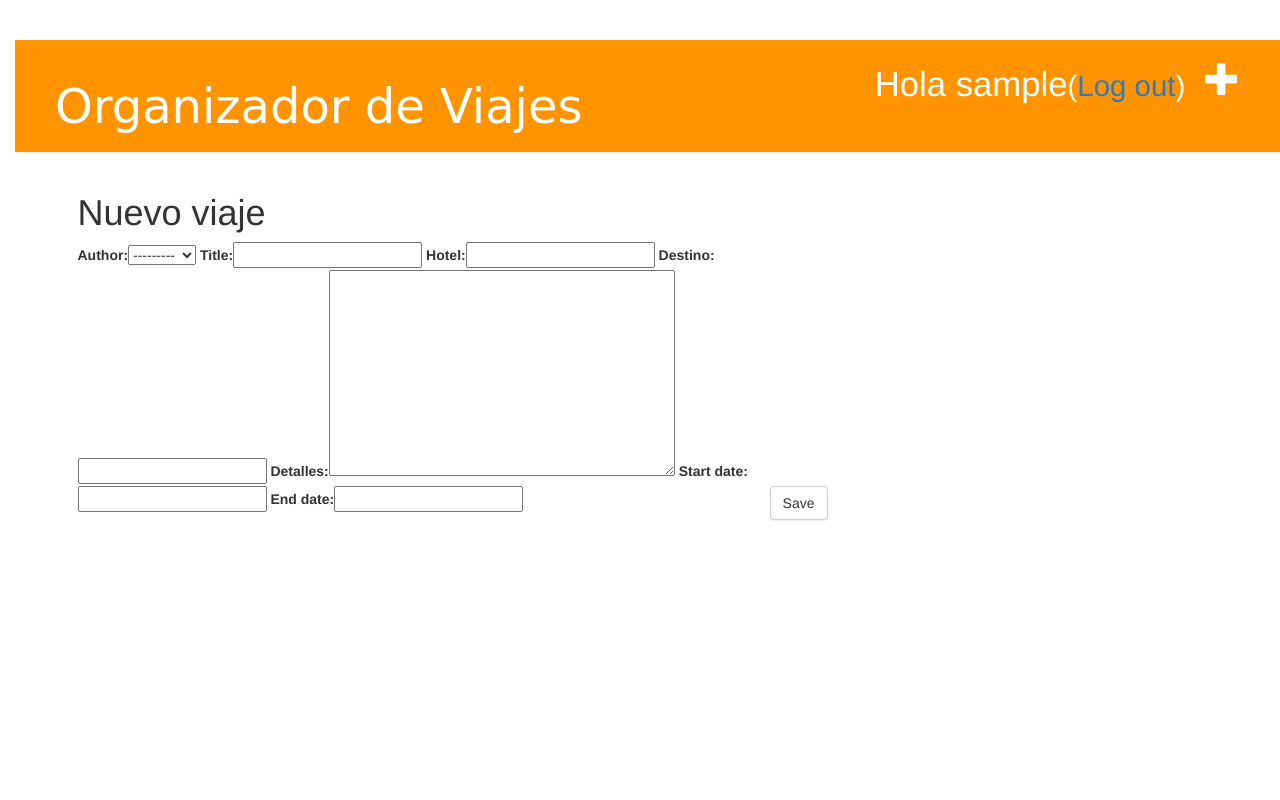
After one commit to sebimg/viajes, a Django app: page /viajesApp/viaje/new/ in a window 1280 px wide. The commit adds this page. Run offline with Django 3.2, Linux system fonts and the light colour scheme; the visitor is signed in with stand-in values (Sample User, id 1); data comes from the database, SQL or seed files in the repository; parts of the project's set-up code (start-up, migrations or seed data) failed here and were passed over; some libraries are stand-ins or nearby versions.

Commit message:
segundo commit

```diff
--- a/viajes/urls.py
+++ b/viajes/urls.py
@@ -16,7 +16,12 @@ Including another URLconf
 """
 from django.conf.urls import patterns, include, url
 from django.contrib import admin
+
+
+admin.autodiscover()
 urlpatterns = [
  url(r'^viajesApp/', include('viajesApp.urls')),
  url(r'^admin/', include(admin.site.urls)),
+ url(r'^accounts/login/$', 'django.contrib.auth.views.login'),
+ url(r'^accounts/logout/$', 'django.contrib.auth.views.logout', {'next_page': '/'})
 ]
--- a/viajesApp/admin.py
+++ b/viajesApp/admin.py
@@ -1,5 +1,7 @@
 from django.contrib import admin
-from .models import Viaje
+from .models import Viaje,Destino,Detalle
 
 # Register your models here.
 admin.site.register(Viaje)
+admin.site.register(Destino)
+admin.site.register(Detalle)
--- /dev/null
+++ b/viajesApp/forms.py
@@ -0,0 +1,54 @@
+from django import forms
+
+from .models import Viaje, Destino
+import datetime
+from django.forms.extras.widgets import *
+from django.forms import ModelForm, Form
+from django.contrib.admin import widgets
+from bootstrap3_datepicker import *
+from datetimewidget.widgets import DateTimeWidget, DateWidget, TimeWidget
+from django.db import models
+
+
+class ViajeForm(forms.ModelForm):
+
+
+    class Meta:
+        model = Viaje
+        #start_date = forms.DateField(widget=SelectDateWidget)
+
+        fields = '__all__'
+
+
+        widgets = {
+        #NOT Use localization and set a default format
+        'start_date': DateTimeWidget(usel10n=True, bootstrap_version=3),
+        'end_date'  : DateTimeWidget(usel10n=True, bootstrap_version=3)
+        }
+
+
+class DestinoForm(forms.ModelForm):
+
+    class Meta:
+        model = Destino
+        fields = '__all__'
+
+        widgets = {
+        #NOT Use localization and set a default format
+        'start_date': DateWidget(usel10n=True, bootstrap_version=3),
+        'end_date'  : DateWidget(usel10n=True, bootstrap_version=3)
+        }
+
+    def clean(self):
+        cleaned_data=super(DestinoForm,self).clean
+
+        startdate = self.cleaned_data['start_date']
+        enddate = self.cleaned_data['end_date']
+
+        if startdate is None:
+            raise forms.ValidationError("Fecha de inicio incompleta.")
+        if enddate is None:
+            raise forms.ValidationError("Fecha de fin incompleta.")
+        else:
+            if enddate < startdate:
+                raise forms.ValidationError("Fecha de fin debe ser mayor a fecha de inicio")
--- a/viajesApp/models.py
+++ b/viajesApp/models.py
@@ -16,3 +16,28 @@ class Viaje(models.Model):
 
     def __str__(self):
         return self.title
+
+class Destino(models.Model):
+    nombre = models.CharField(max_length=50)
+    comentario = models.TextField()
+    start_date = models.DateField(blank=True, null=True)
+    end_date = models.DateField(blank=True, null= True)
+    hotel = models.CharField(max_length=50)
+    viaje = models.ForeignKey('viajesApp.Viaje',related_name='destinos')
+
+    def publicar(self):
+        self.save()
+
+    def __str__(self):
+        return self.nombre
+
+class Detalle(models.Model):
+    nombre = models.CharField(max_length=50)
+    detalle = models.TextField()
+    destino = models.ForeignKey('viajesApp.Destino',related_name='detalles')
+
+    def publicar(self):
+        self.save()
+
+    def __str__(self):
+        return self.nombre
--- /dev/null
+++ b/viajesApp/static/viajesApp/css/viajesApp.css
@@ -0,0 +1,60 @@
+ h1 a {
+        color: #FCA205;
+        font-family: 'Comic Sans MS';
+ }
+
+ body {
+        padding-left: 15px;
+ }
+
+ .page-header {
+        background-color: #ff9400;
+        margin-top: 0;
+        padding: 20px 20px 20px 40px;
+    }
+
+  .page-header h1, .page-header h1 a, .page-header h1 a:visited, .page-header h1 a:active {
+        color: #ffffff;
+        font-size: 36pt;
+        text-decoration: none;
+    }
+
+      .content {
+        margin-left: 40px;
+    }
+
+    h1, h2, h3, h4 {
+        font-family: 'Lobster', cursive;
+    }
+
+    .date {
+        float: right;
+        color: #828282;
+    }
+
+    .save {
+        float: right;
+    }
+
+    .viaje-form textarea, .viaje-form input {
+        width: 100%;
+    }
+
+    .top-menu, .top-menu:hover, .top-menu:visited {
+        color: #ffffff;
+        float: right;
+        font-size: 26pt;
+        margin-right: 20px;
+    }
+
+    .viaje {
+        margin-bottom: 70px;
+    }
+
+    .viaje h1 a, .post h1 a:visited {
+        color: #000000;
+    }
+
+    .destino {
+    margin: 20px 0px 20px 20px;
+}
--- a/viajesApp/templates/viajesApp/base.html
+++ b/viajesApp/templates/viajesApp/base.html
@@ -1,23 +1,39 @@
-{% load staticfiles %}
-<!DOCTYPE html>
-<html lang="en">
+  {% load staticfiles %}
+ <html>
+
     <head>
-        <meta http-equiv="Content-Type" content="text/html;
-        charset=utf-8" />
-        <title>{% block title %}{% if page_title %}{{ page_title }} -
-        {% endif %}{{ site_name }}{% endblock %}</title>
-        <meta name="keywords" content="{{ palabras_claves }}" />
-        <meta name="description" content="{{ descripcion }}" />
-
-        <link href="{% static "viajesApp/bootstrap/css/bootstrap.css" %}" rel="stylesheet">
-        <link href="{% static "viajesApp/bootstrap/css/bootstrap.min.css" %}" rel="stylesheet">
-        <link href="{% static "viajesApp/bootstrap/css/bootstrap-theme.css" %}" rel="stylesheet">
-        <link href="{% static "viajesApp/bootstrap/css/bootstrap-theme.min.css" %}" rel="stylesheet">
+        <title>Viajes App</title>
+        <link rel="stylesheet" href="//maxcdn.bootstrapcdn.com/bootstrap/3.2.0/css/bootstrap.min.css">
+        <link rel="stylesheet" href="//maxcdn.bootstrapcdn.com/bootstrap/3.2.0/css/bootstrap-theme.min.css">
+        <link rel="stylesheet" href="{% static 'viajesApp/css/viajesApp.css' %}">
+       <script src="https://ajax.googleapis.com/ajax/libs/jquery/1.8.3/jquery.min.js"></script>
+    <link href="{{ STATIC_URL }}css/bootstrap.css" rel="stylesheet" type="text/css"/>
+    <script src="{{ STATIC_URL }}js/bootstrap.js"></script>
+    {{ form.media }}
 
     </head>
+    <body>
 
-    <body>
-    {% block contenedor %}{% endblock %}
+        <div class="page-header">
+            {% if user.is_authenticated %}
+            <a href="{% url 'viaje_new' %}" class="top-menu"><span class="glyphicon glyphicon-plus"></span></a>
+            <p class="top-menu">Hola {{ user.username }}<small>(<a href="{% url 'django.contrib.auth.views.logout' %}">Log out</a>)</small></p>
+            {% else %}
+            <a href="{% url 'django.contrib.auth.views.login' %}" class="top-menu"><span class="glyphicon glyphicon-lock"></span></a>
+            {% endif %}
+
+        <h1><a href="{% url 'viajesApp.views.viaje_list' %}">Organizador de Viajes</a></h1>
+        </div>
+
+       <div class="content container">
+            <div class="row">
+                <div class="col-md-8">
+                {% block content %}
+                {% endblock %}
+                </div>
+            </div>
+        </div>
+
+
     </body>
-
-</html>
+ </html>
--- /dev/null
+++ b/viajesApp/templates/viajesApp/viaje_edit.html
@@ -0,0 +1,15 @@
+{% extends 'viajesApp/base.html' %}
+
+    {% block content %}
+        <h1>Nuevo viaje</h1>
+        {% load bootstrap %}
+
+
+        <form method="POST" class="post-form">{% csrf_token %}
+            {{ form|bootstrap }}
+
+            <button type="submit" class="save btn btn-default">Save</button>
+        </form>
+
+
+    {% endblock %}
--- a/viajesApp/urls.py
+++ b/viajesApp/urls.py
@@ -1,5 +1,14 @@
 from django.conf.urls import patterns, url
 from viajesApp import views
+
+
 urlpatterns = patterns('',
-url(r'^$', views.index, name='index'),
+url(r'^$', views.viaje_list, name='viaje_list'),
+url (r'^viaje/(?P<pk>[0-9]+)/$', views.viaje_detail),
+url(r'^viaje/new/$', views.viaje_new, name='viaje_new'),
+url(r'^viaje/(?P<pk>[0-9]+)/edit/$', views.viaje_edit, name='viaje_edit'),
+url(r'^viaje/(?P<pk>[0-9]+)/remove/$', views.viaje_remove, name='viaje_remove'),
+url(r'^viaje/(?P<pk>[0-9]+)/destino/$', views.add_destino_to_viaje, name='add_destino_to_viaje'),
+url(r'^viaje/(?P<pk>[0-9]+)/destino/remove/$', views.destino_remove, name='destino_remove'),
+url(r'^viaje/(?P<pk>[0-9]+)/destino/edit/$', views.destino_edit, name='destino_edit'),
 )
--- a/viajesApp/views.py
+++ b/viajesApp/views.py
@@ -1,9 +1,85 @@
-from django.shortcuts import render
+from django.shortcuts import render, get_object_or_404
 from django.template import RequestContext, loader
+from .forms import ViajeForm, DestinoForm
 # Create your views here.
 from django.http import HttpResponse
+from .models import Viaje, Destino
+from django.shortcuts import redirect
+from django.contrib.auth.decorators import login_required
+@login_required
+def viaje_list(request):
 
-def index(request):
-    contenido = {'nombre_sitio': 'Organizando Viajes com'}
+    viajes = Viaje.objects.all()
+    return render(request, 'viajesApp/viaje_list.html', {'viajes': viajes})
+@login_required
+def viaje_detail(request,pk):
+    viaje = get_object_or_404(Viaje,pk=pk)
 
-    return render(request, 'viajesApp/index.html', contenido)
+    return render(request,'viajesApp/viaje_detail.html', {'viaje': viaje})
+
+@login_required
+def viaje_new(request):
+
+    if request.method == "POST":
+        form = ViajeForm(request.POST)
+        if form.is_valid():
+            viaje = form.save(commit=False)
+            viaje.author = request.user
+            viaje.save()
+            return redirect('viajesApp.views.viaje_detail', pk=viaje.pk)
+    else:
+        form = ViajeForm()
+    return render(request, 'viajesApp/viaje_edit.html', {'form': form,'bootstrap':3})
+
+@login_required
+def viaje_edit(request, pk):
+    viaje = get_object_or_404(Viaje, pk= pk)
+    if request.method == "POST":
+        form = ViajeForm(request.POST, instance=viaje)
+        if form.is_valid():
+            viaje = form.save(commit=False)
+            viaje.author = request.user
+            viaje.save()
+            return redirect('viajesApp.views.viaje_detail', pk=viaje.pk)
+    else:
+        form = ViajeForm(instance=viaje)
+    return render(request, 'viajesApp/viaje_edit.html', {'form': form, 'bootstrap':3})
+
+@login_required
+def viaje_remove(request, pk):
+    viaje = get_object_or_404(Viaje, pk=pk)
+    viaje.delete()
+    return redirect('viajesApp.views.viaje_list')
+
+
+def add_destino_to_viaje(request,pk):
+    viaje = get_object_or_404(Viaje, pk=pk)
+    if request.method == "POST":
+        form = DestinoForm(request.POST)
+        if form.is_valid():
+            destino = form.save(commit=False)
+            destino.viaje = viaje
+            destino.save()
+            return redirect('viajesApp.views.viaje_detail', pk=viaje.pk)
+    else:
+        form = DestinoForm()
+    return render(request, 'viajesApp/add_destino_to_viaje.html',{'form': form})
+
+def destino_remove(request, pk):
+    destino = get_object_or_404(Destino, pk=pk)
+    viaje = get_object_or_404(Viaje,pk=destino.viaje_id)
+    destino.delete()
+    return render(request,'viajesApp/viaje_detail.html', {'viaje': viaje})
+
+def destino_edit(request, pk):
+    destino = get_object_or_404(Destino, pk= pk)
+    viaje = get_object_or_404(Viaje,pk=destino.viaje_id)
+    if request.method == "POST":
+        form = DestinoForm(request.POST, instance=destino)
+        if form.is_valid():
+            destino = form.save(commit=False)
+            destino.save()
+            return render(request,'viajesApp/viaje_detail.html', {'viaje': viaje})
+    else:
+        form = DestinoForm(instance=destino)
+    return render(request, 'viajesApp/destino_edit.html', {'form': form, 'bootstrap':3})
```
Also changed, not shown: viajes/settings.py (+7 -1 lines), viajesApp/templates/registration/login.html (added, +26 -0 lines), viajesApp/templates/viajesApp/add_destino_to_viaje.html (added, +10 -0 lines), viajesApp/templates/viajesApp/destino_edit.html (added, +15 -0 lines), viajesApp/templates/viajesApp/viaje_detail.html (added, +29 -0 lines), viajesApp/templates/viajesApp/viaje_list.html (added, +18 -0 lines), viajesApp/migrations/0002_destino_detalle.py (added).
